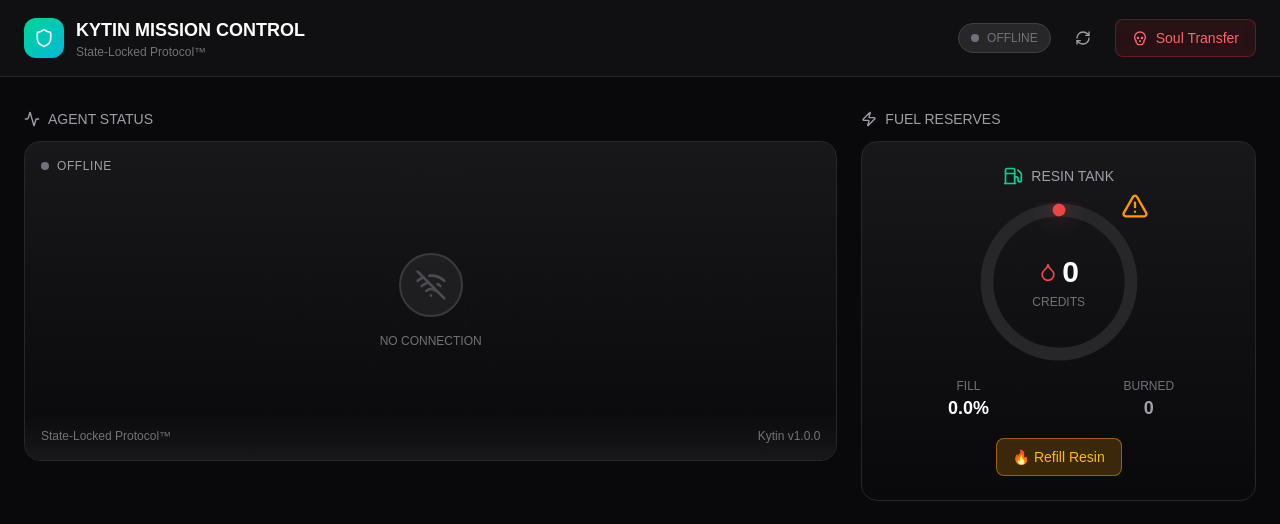
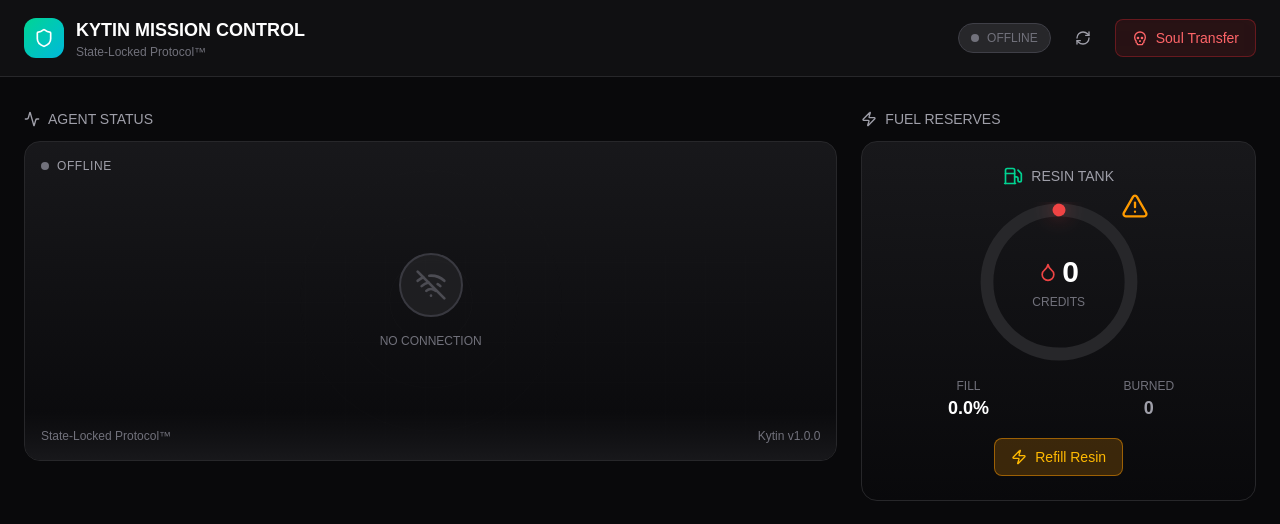
Before and after one commit to johnGreetme/kytin-protocol, a Next.js app in the folder dashboard/: page / in a window 1280 px wide. Shown: the top 524 px of the page. Built offline with nearby package versions, Linux system fonts and the light colour scheme; no server answers; what @solana/web3.js would draw is missing.

Commit message:
feat(dashboard): refactor ResinTank to use internal Devnet airdrop

```diff
--- a/dashboard/src/app/page.tsx
+++ b/dashboard/src/app/page.tsx
@@ -110,6 +110,72 @@ export default function Dashboard() {
     }
   };
 
+  // Airdrop Logic
+  const handleAirdrop = async () => {
+    try {
+        setIsLoading(true);
+
+        // 1. Generate Mock PubKey
+        const mockKey = Array.from({length: 44}, () =>
+            "123456789ABCDEFGHJKLMNPQRSTUVWXYZabcdefghijkmnopqrstuvwxyz"[Math.floor(Math.random() * 58)]
+        ).join('');
+
+        // 2. Request Airdrop
+        const response = await fetch('https://api.devnet.solana.com', {
+            method: 'POST',
+            headers: { 'Content-Type': 'application/json' },
+            body: JSON.stringify({
+                jsonrpc: "2.0",
+                id: 1,
+                method: "requestAirdrop",
+                params: [
+                    mockKey,
+                    1000000000 // 1 SOL
+                ]
+            })
+        });
+
+        const data = await response.json();
+
+        if (data.result) {
+            // SUCCESS
+            setIsDevnetMode(true);
+            setAgentState('online');
+            setWalletAddress(mockKey);
+
+            setStatus({
+                version: 'v1.2.0-rc1 (DEVNET)',
+                state: 'online',
+                tpm: {
+                    hardware_id: mockKey,
+                    mock_mode: true,
+                    policy_hash: 'SIMULATED_POLICY_HASH'
+                },
+                resin: {
+                    balance: 22000,
+                    lifetime_burned: 0,
+                    capacity: 100000
+                },
+                policy: {
+                    daily_limit_sol: 1.0,
+                    daily_spent_sol: 0.0,
+                }
+            });
+
+            setDeadInfo(null);
+
+            alert(`SYSTEM ONLINE.\n\nHardware ID: ${mockKey}\nTx Signature: ${data.result}`);
+        } else {
+            throw new Error('Airdrop failed');
+        }
+    } catch (e) {
+        alert("Devnet Rate Limit or Network Error. Try again.");
+        setIsLoading(false);
+    } finally {
+        setIsLoading(false);
+    }
+  };
+
   return (
     <div className="min-h-screen bg-zinc-950 text-white">
       {/* Header */}
@@ -208,6 +274,7 @@ export default function Dashboard() {
                 balance={status?.resin.balance ?? 0}
                 lifetime_burned={status?.resin.lifetime_burned ?? 0}
                 isAnimating={isAnimating}
+                onRefill={handleAirdrop}
               />
             </div>
 
@@ -294,70 +361,7 @@ export default function Dashboard() {
                     <p className="text-sm font-medium text-emerald-400 mb-3 uppercase">Initialize Protocol (Hackathon Mode)</p>
                     <div className="max-w-sm mx-auto">
                         <button
-                        onClick={async () => {
-                            try {
-                                setIsLoading(true);
-
-                                // 1. Generate Mock PubKey
-                                const mockKey = Array.from({length: 44}, () =>
-                                    "123456789ABCDEFGHJKLMNPQRSTUVWXYZabcdefghijkmnopqrstuvwxyz"[Math.floor(Math.random() * 58)]
-                                ).join('');
-
-                                // 2. Request Airdrop
-                                const response = await fetch('https://api.devnet.solana.com', {
-                                    method: 'POST',
-                                    headers: { 'Content-Type': 'application/json' },
-                                    body: JSON.stringify({
-                                        jsonrpc: "2.0",
-                                        id: 1,
-                                        method: "requestAirdrop",
-                                        params: [
-                                            mockKey,
-                                            1000000000 // 1 SOL
-                                        ]
-                                    })
-                                });
-
-                                const data = await response.json();
-
-                                if (data.result) {
-                                    // SUCCESS
-                                    setIsDevnetMode(true);
-                                    setAgentState('online');
-                                    setWalletAddress(mockKey);
-
-                                    setStatus({
-                                        version: 'v1.2.0-rc1 (DEVNET)',
-                                        state: 'online',
-                                        tpm: {
-                                            hardware_id: mockKey,
-                                            mock_mode: true,
-                                            policy_hash: 'SIMULATED_POLICY_HASH'
-                                        },
-                                        resin: {
-                                            balance: 22000,
-                                            lifetime_burned: 0,
-                                            capacity: 100000
-                                        },
-                                        policy: {
-                                            daily_limit_sol: 1.0,
-                                            daily_spent_sol: 0.0,
-                                        }
-                                    });
-
-                                    setDeadInfo(null);
-
-                                    alert(`SYSTEM ONLINE.\n\nHardware ID: ${mockKey}\nTx Signature: ${data.result}`);
-                                } else {
-                                    throw new Error('Airdrop failed');
-                                }
-                            } catch (e) {
-                                alert("Devnet Rate Limit or Network Error. Try again.");
-                                setIsLoading(false);
-                            } finally {
-                                setIsLoading(false);
-                            }
-                        }}
+                        onClick={handleAirdrop}
                         disabled={isLoading}
                         className="w-full bg-emerald-500 hover:bg-emerald-400 text-black font-bold py-3 px-4 rounded-xl flex items-center justify-center gap-2 transition-all shadow-lg shadow-emerald-500/20"
                         >
--- a/dashboard/src/components/ResinTank.tsx
+++ b/dashboard/src/components/ResinTank.tsx
@@ -1,20 +1,22 @@
 'use client';
 
 import { motion } from 'framer-motion';
-import { Fuel, Droplet, AlertTriangle } from 'lucide-react';
+import { Fuel, Droplet, AlertTriangle, Zap } from 'lucide-react';
 
 interface ResinTankProps {
   balance: number;
   maxBalance?: number;
   lifetime_burned?: number;
   isAnimating?: boolean;
+  onRefill?: () => void;
 }
 
 export function ResinTank({
   balance,
   maxBalance = 22000,
   lifetime_burned = 0,
-  isAnimating = false
+  isAnimating = false,
+  onRefill
 }: ResinTankProps) {
   const percentage = Math.min(100, (balance / maxBalance) * 100);
   const isLow = percentage < 10;
@@ -120,18 +122,19 @@ export function ResinTank({
         </div>
       </div>
 
-      {/* Refill Link */}
-      {isLow && (
-        <motion.a
-          href="https://clawhub.kytin.io/refill"
-          target="_blank"
-          rel="noopener noreferrer"
-          className="mt-4 px-4 py-2 bg-amber-500/20 border border-amber-500/50 rounded-lg text-amber-400 text-sm font-medium hover:bg-amber-500/30 transition-colors"
+      {/* Refill Button */}
+      {isLow && onRefill && (
+        <motion.button
+          onClick={onRefill}
+          className="mt-4 px-4 py-2 bg-amber-500/20 border border-amber-500/50 rounded-lg text-amber-400 text-sm font-medium hover:bg-amber-500/30 transition-colors flex items-center gap-2"
           initial={{ opacity: 0 }}
           animate={{ opacity: 1 }}
+          whileHover={{ scale: 1.05 }}
+          whileTap={{ scale: 0.95 }}
         >
-          🔥 Refill Resin
-        </motion.a>
+          <Zap className="w-4 h-4" />
+          Refill Resin
+        </motion.button>
       )}
     </div>
   );
```
